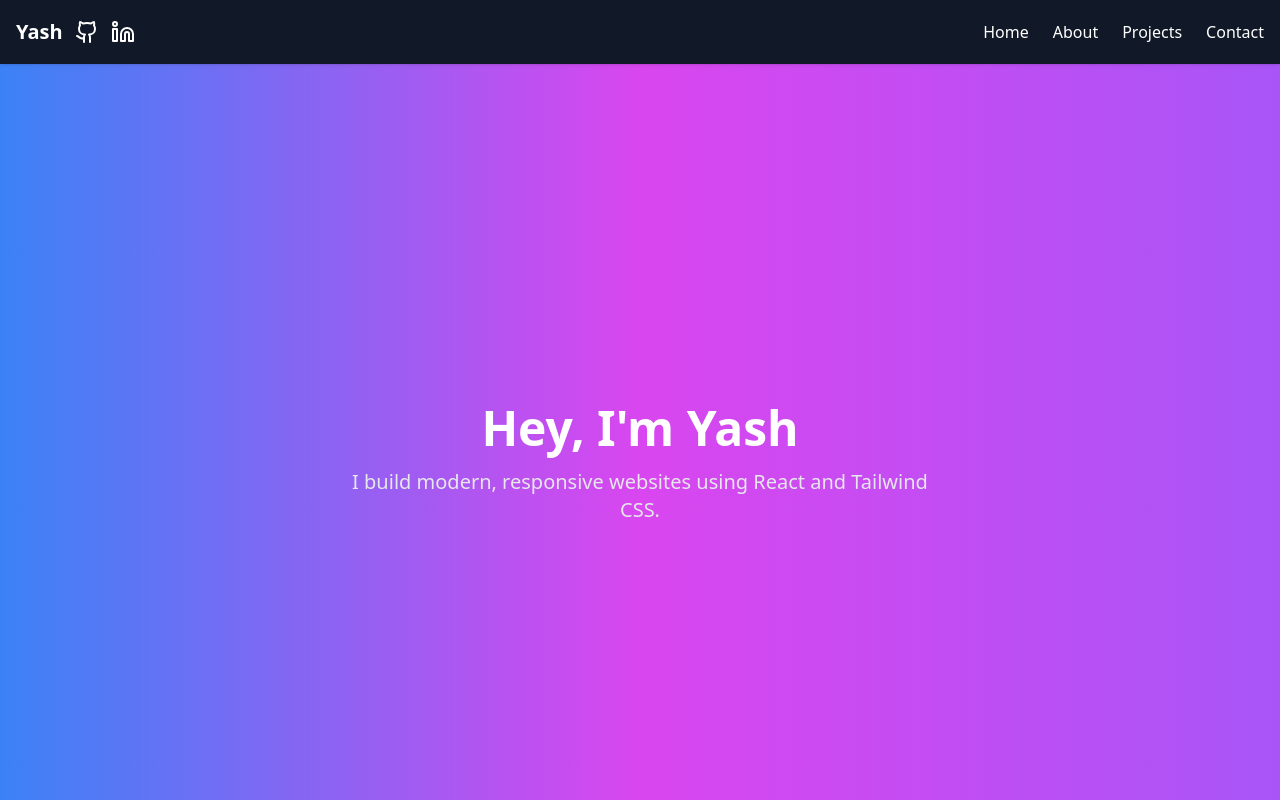
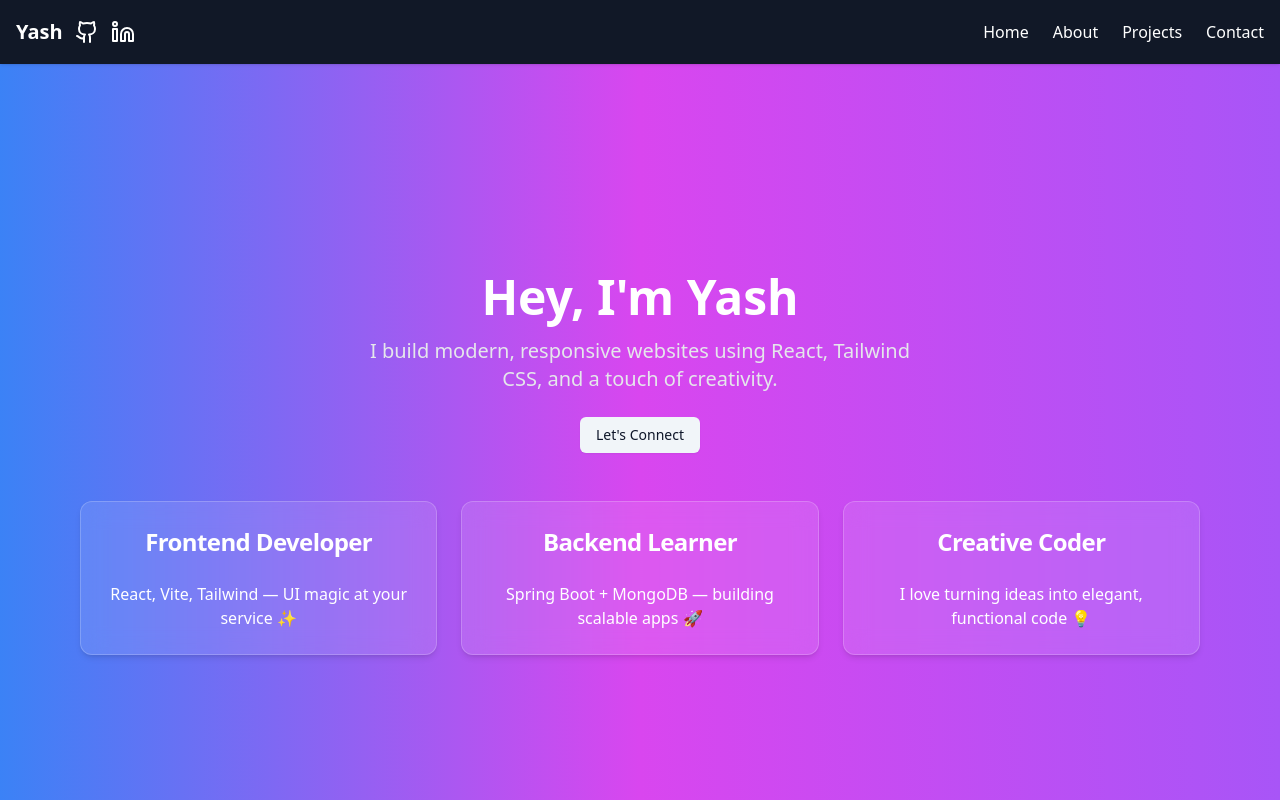
Before and after one commit to Yaash001/portfolio, a React (Vite) app: page / in a window 1280 px wide. Shown: the top 800 px of the page. Built offline with nearby package versions, Linux system fonts and the light colour scheme.

Commit message:
Added CopyRight Footer Also The Cards To It

```diff
--- a/src/App.jsx
+++ b/src/App.jsx
@@ -1,21 +1,27 @@
 import { Routes, Route } from "react-router-dom";
 import Navbar from "./components/Navbar";
 import Hero from "./pages/Hero";
-import About from "./pages/about";
-import Contact from "./pages/contact";
+import About from "./pages/About";
+import Contact from "./pages/Contact";
 import { Toaster } from "sonner";
+import Pgfooter from './components/Pgfooter';
 
 export default function App() {
   return (
     <>
       <Navbar />
+
       <main className="pt-16">
         <Routes>
           <Route path="/" element={<Hero />} />
           <Route path="/about" element={<About />} />
           <Route path="/contact" element={<Contact />} />
         </Routes>
+        <Pgfooter/>
       </main>
+
+
+
 
       <Toaster position="top-center" richColors />
     </>
--- /dev/null
+++ b/src/components/Pgfooter.jsx
@@ -0,0 +1,9 @@
+export default function pgfooter() {
+  return (
+    <footer className="bg-zinc-900 text-zinc-400 text-center py-6 mt-16 border-t border-zinc-800">
+      <p className="text-sm">
+        &copy; {new Date().getFullYear()} Yash Lahane. All rights reserved.
+      </p>
+    </footer>
+  );
+}
--- /dev/null
+++ b/src/components/ui/card.jsx
@@ -0,0 +1,50 @@
+import * as React from "react"
+
+import { cn } from "@/lib/utils"
+
+const Card = React.forwardRef(({ className, ...props }, ref) => (
+  <div
+    ref={ref}
+    className={cn("rounded-xl border bg-card text-card-foreground shadow", className)}
+    {...props} />
+))
+Card.displayName = "Card"
+
+const CardHeader = React.forwardRef(({ className, ...props }, ref) => (
+  <div
+    ref={ref}
+    className={cn("flex flex-col space-y-1.5 p-6", className)}
+    {...props} />
+))
+CardHeader.displayName = "CardHeader"
+
+const CardTitle = React.forwardRef(({ className, ...props }, ref) => (
+  <div
+    ref={ref}
+    className={cn("font-semibold leading-none tracking-tight", className)}
+    {...props} />
+))
+CardTitle.displayName = "CardTitle"
+
+const CardDescription = React.forwardRef(({ className, ...props }, ref) => (
+  <div
+    ref={ref}
+    className={cn("text-sm text-muted-foreground", className)}
+    {...props} />
+))
+CardDescription.displayName = "CardDescription"
+
+const CardContent = React.forwardRef(({ className, ...props }, ref) => (
+  <div ref={ref} className={cn("p-6 pt-0", className)} {...props} />
+))
+CardContent.displayName = "CardContent"
+
+const CardFooter = React.forwardRef(({ className, ...props }, ref) => (
+  <div
+    ref={ref}
+    className={cn("flex items-center p-6 pt-0", className)}
+    {...props} />
+))
+CardFooter.displayName = "CardFooter"
+
+export { Card, CardHeader, CardFooter, CardTitle, CardDescription, CardContent }
--- a/src/pages/Hero.jsx
+++ b/src/pages/Hero.jsx
@@ -1,19 +1,60 @@
 import { motion } from "framer-motion";
+import { Card, CardContent, CardHeader, CardTitle } from "@/components/ui/card";
+import { Button } from "@/components/ui/button";
+import { Link } from "react-router-dom";
 
 export default function Hero() {
   return (
     <motion.div
-      className="h-screen  bg-gradient-to-r from-blue-500 via-fuchsia-500 to-purple-500 flex items-center justify-center text-white text-center px-4"
+      className="min-h-screen bg-gradient-to-r from-blue-500 via-fuchsia-500 to-purple-500 flex flex-col items-center justify-center text-white text-center px-4"
       initial={{ opacity: 0, y: 50 }}
-      animate={{ opacity: 5, y: 0 }}
+      animate={{ opacity: 1, y: 0 }}
       exit={{ opacity: 0, y: -40 }}
       transition={{ duration: 1 }}
     >
-      <div>
+      {/* Heading */}
+      <div className="mb-12">
         <h1 className="text-5xl font-bold mb-4">Hey, I'm Yash</h1>
         <p className="text-xl text-gray-200 max-w-xl">
-          I build modern, responsive websites using React and Tailwind CSS.
+          I build modern, responsive websites using React, Tailwind CSS, and a touch of creativity.
         </p>
+
+        {/* CTA button */}
+        <div className="mt-6">
+          <Link to="/contact">
+            <Button variant="secondary">Let's Connect</Button>
+          </Link>
+        </div>
+      </div>
+
+      {/* Cards Section */}
+      <div className="grid grid-cols-1 md:grid-cols-3 gap-6 w-full max-w-6xl px-4">
+        <Card className="bg-white/10 backdrop-blur-md border-white/20 text-white shadow-md">
+          <CardHeader>
+            <CardTitle className="text-2xl">Frontend Developer</CardTitle>
+          </CardHeader>
+          <CardContent>
+            <p>React, Vite, Tailwind — UI magic at your service ✨</p>
+          </CardContent>
+        </Card>
+
+        <Card className="bg-white/10 backdrop-blur-md border-white/20 text-white shadow-md">
+          <CardHeader>
+            <CardTitle className="text-2xl">Backend Learner</CardTitle>
+          </CardHeader>
+          <CardContent>
+            <p>Spring Boot + MongoDB — building scalable apps 🚀</p>
+          </CardContent>
+        </Card>
+
+        <Card className="bg-white/10 backdrop-blur-md border-white/20 text-white shadow-md">
+          <CardHeader>
+            <CardTitle className="text-2xl">Creative Coder</CardTitle>
+          </CardHeader>
+          <CardContent>
+            <p>I love turning ideas into elegant, functional code 💡</p>
+          </CardContent>
+        </Card>
       </div>
     </motion.div>
   );
```
Also changed, not shown: 1 other file (tests, documents, lock files or other folders).
